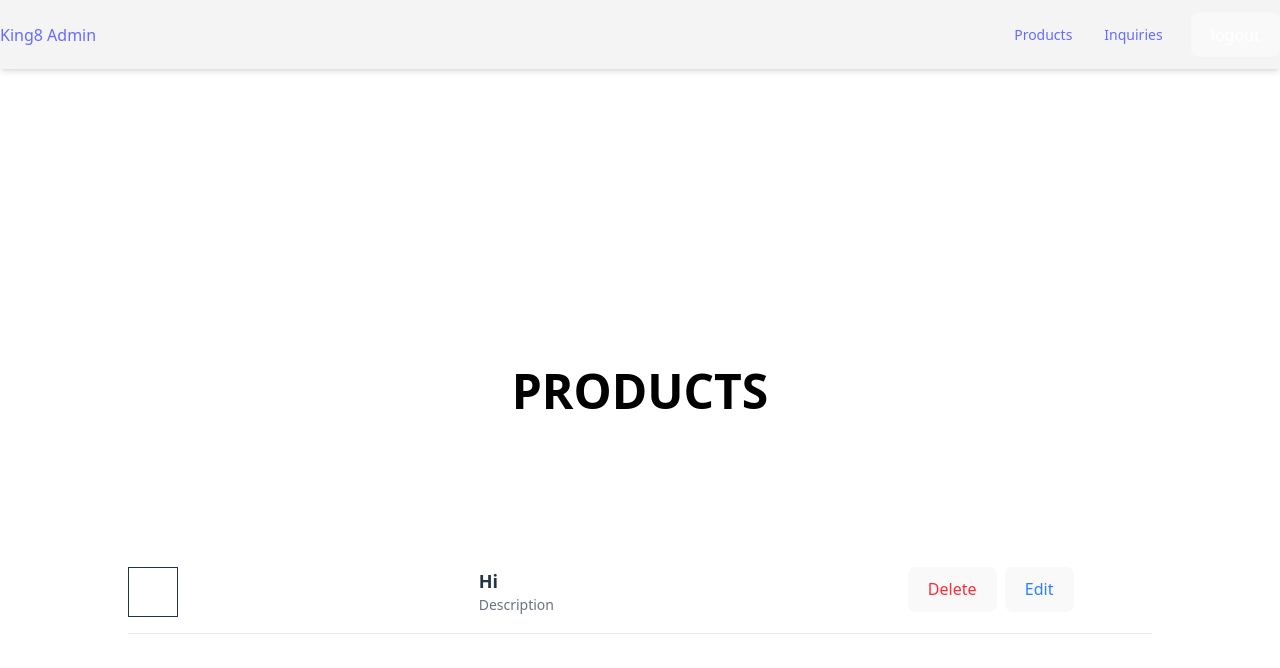
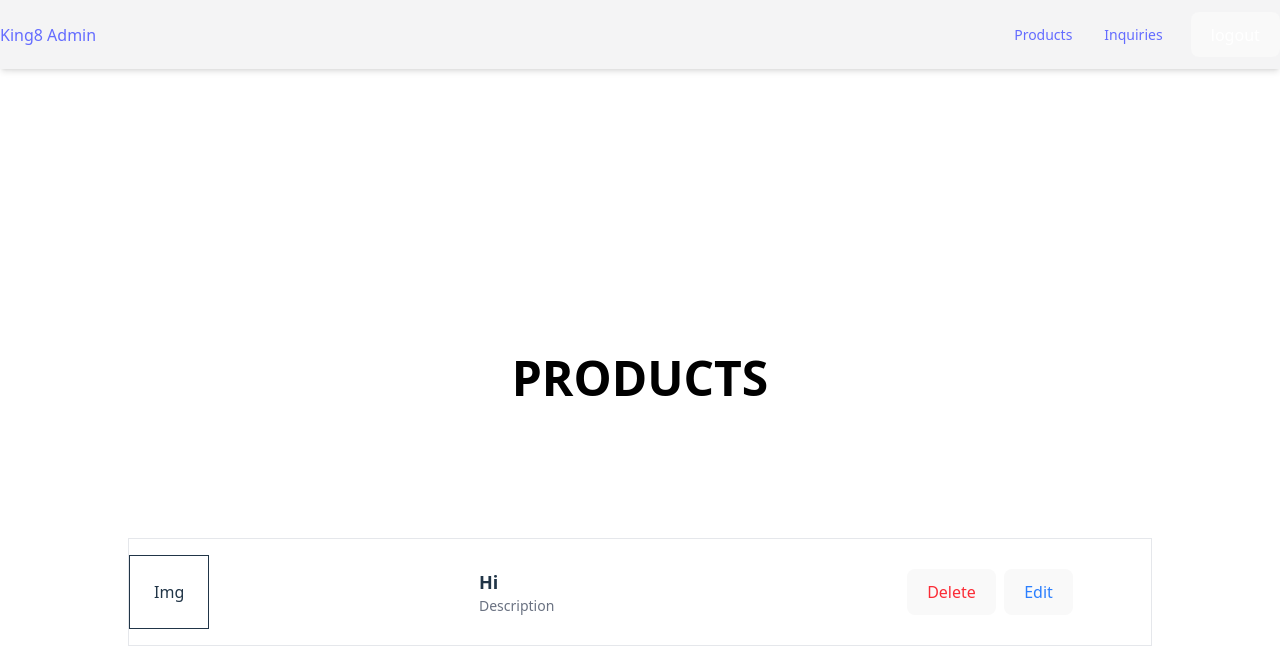
Before and after one commit to AdrianeTroyRoa/pandora-admin-frontend, a React (Vite) app: page / in a window 1280 px wide. Shown: the top 668 px of the page. Built offline with nearby package versions, Linux system fonts and the light colour scheme.

Commit message:
chore: style changes in produce element list

```diff
--- a/src/App.jsx
+++ b/src/App.jsx
@@ -68,9 +68,9 @@ function App() {
         </div>
       </div>
       {/*cards for products*/}
-      <div className="border-b border-gray-200 grid grid-cols-3 gap-7 py-4 w-256">
+      <div className="border-1 border-gray-200 grid grid-cols-3 gap-7 items-center py-4 w-256">
         <div className="flex items-center">
-          <div className="border-1 p-6"></div>
+          <div className="border-1 p-6">Img</div>
         </div>
         <label className="flex flex-col text-justify">
           <span className="text-lg font-bold">Hi</span>
```
